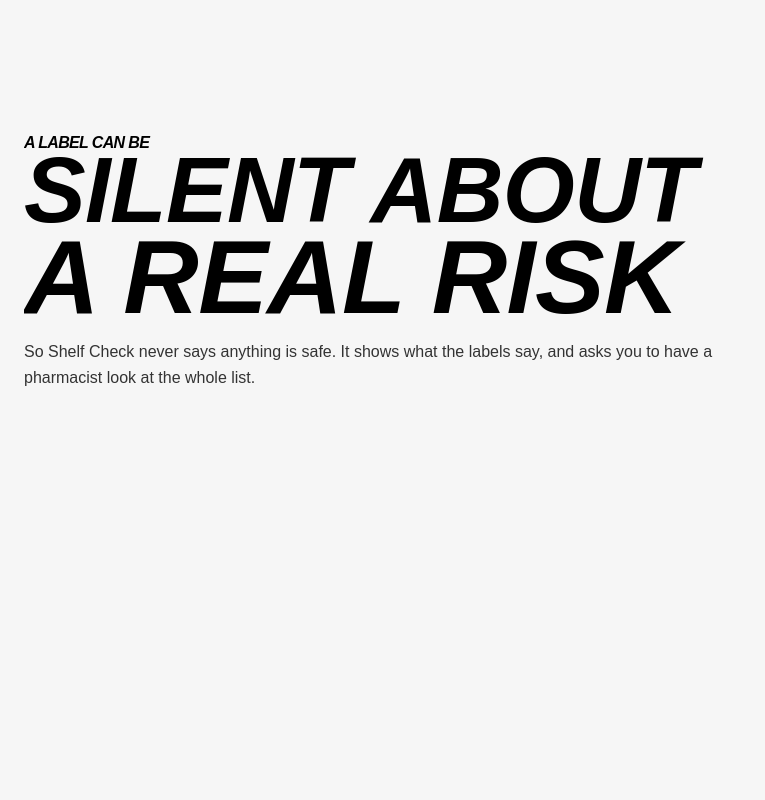
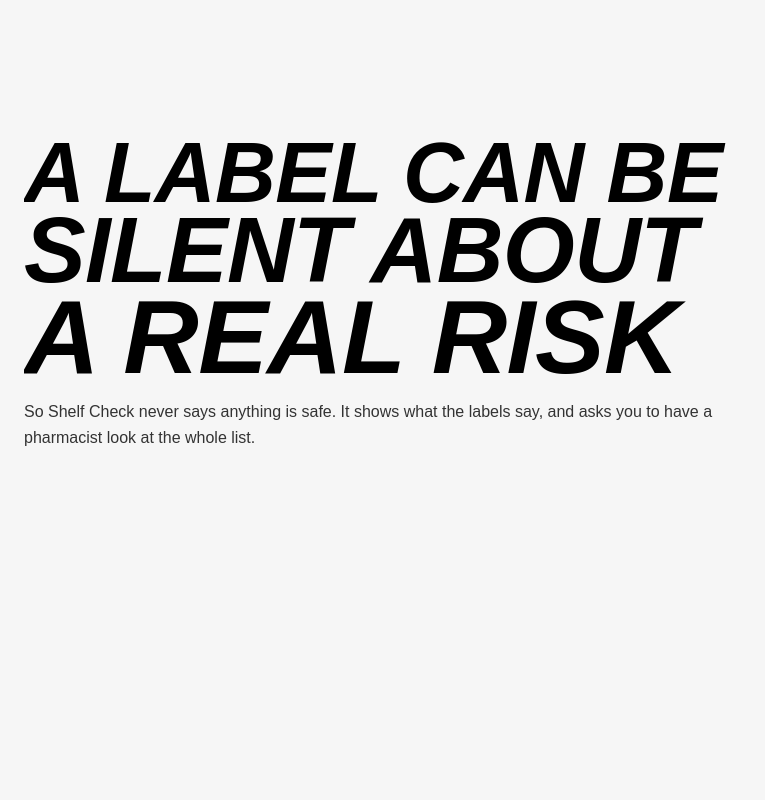
Before and after one commit to Arnav66692/shelf-check, a Next.js app in the folder web/: page / in a window 1280 px wide. Shown: the part 1380-2180 px from the top of the page, without its empty margins (0-765 px from the left). Built offline with nearby package versions, Linux system fonts and the light colour scheme; a web font is replaced by a local one.

Commit message:
fix: font-size utilities read as colours

```diff
--- a/web/src/components/GrowingHeadline.tsx
+++ b/web/src/components/GrowingHeadline.tsx
@@ -56,7 +56,7 @@ export function GrowingHeadline({ lines, children }: { lines: readonly [string,
     <div className="h-[200vh] flex flex-col justify-end mt-[min(12.5%,320px)] -mb-[36%] max-[999px]:h-auto max-[999px]:mb-0">
       <div ref={block} className="sticky bottom-0 overflow-hidden grid gap-4 pb-8" style={{ ["--p" as string]: "0" }}>
         <h2 className="display">
-          <span className="block text-[var(--fs-h2)]">{lines[0]}</span>
+          <span className="block text-[length:var(--fs-h2)]">{lines[0]}</span>
           <span
             className="block"
             style={{ fontSize: `calc(min(12.5vw, 240px) * min(1, ${LINE_TWO_START} + ${1 - LINE_TWO_START} * var(--p)))` }}
--- a/web/src/components/SiteFooter.tsx
+++ b/web/src/components/SiteFooter.tsx
@@ -34,7 +34,7 @@ export function SiteFooter() {
       <div className="border-t border-b border-[var(--rule)]">
         <Link
           href="/start"
-          className="block py-10 text-center italic uppercase leading-[0.88] tracking-[-0.04em] text-[var(--fs-band)] font-[100] hover:font-[900] transition-[font-weight] duration-[400ms]"
+          className="block py-10 text-center italic uppercase leading-[0.88] tracking-[-0.04em] text-[length:var(--fs-band)] font-[100] hover:font-[900] transition-[font-weight] duration-[400ms]"
         >
           Start your cabinet
         </Link>
```
